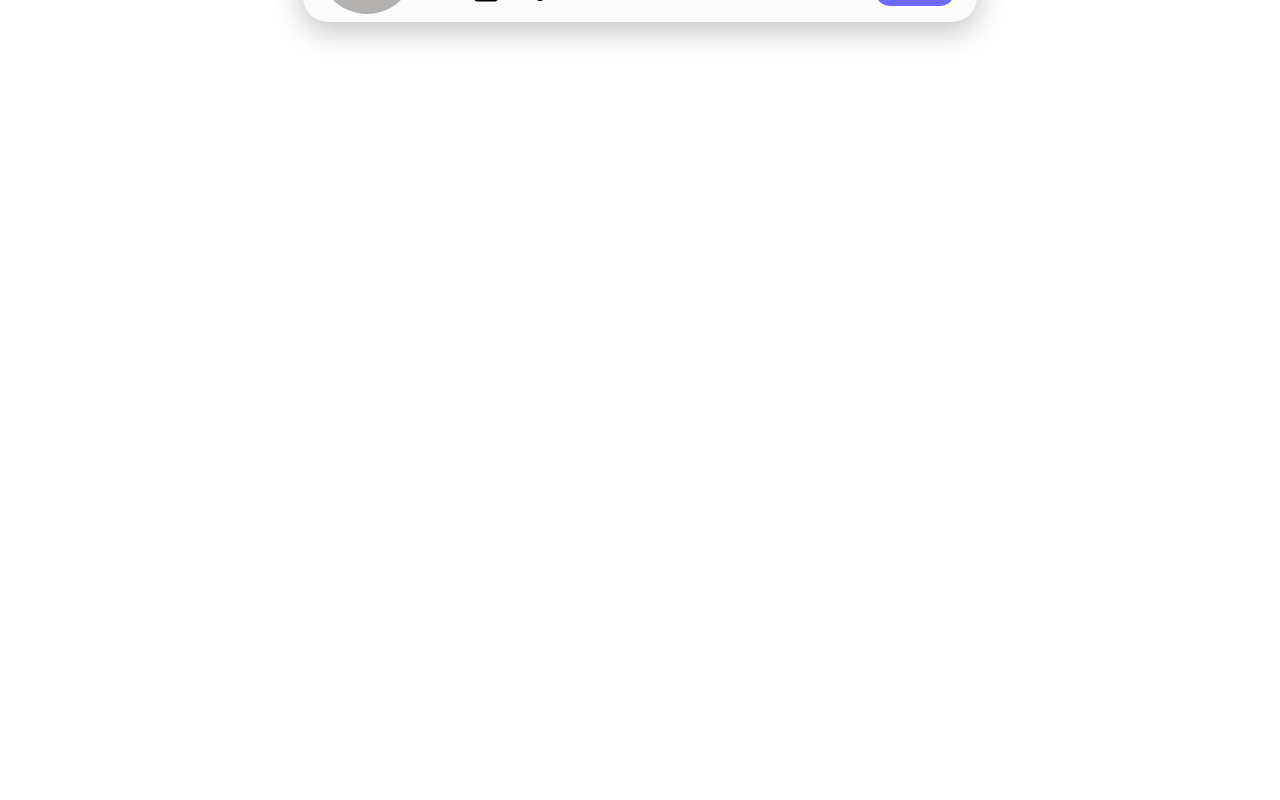
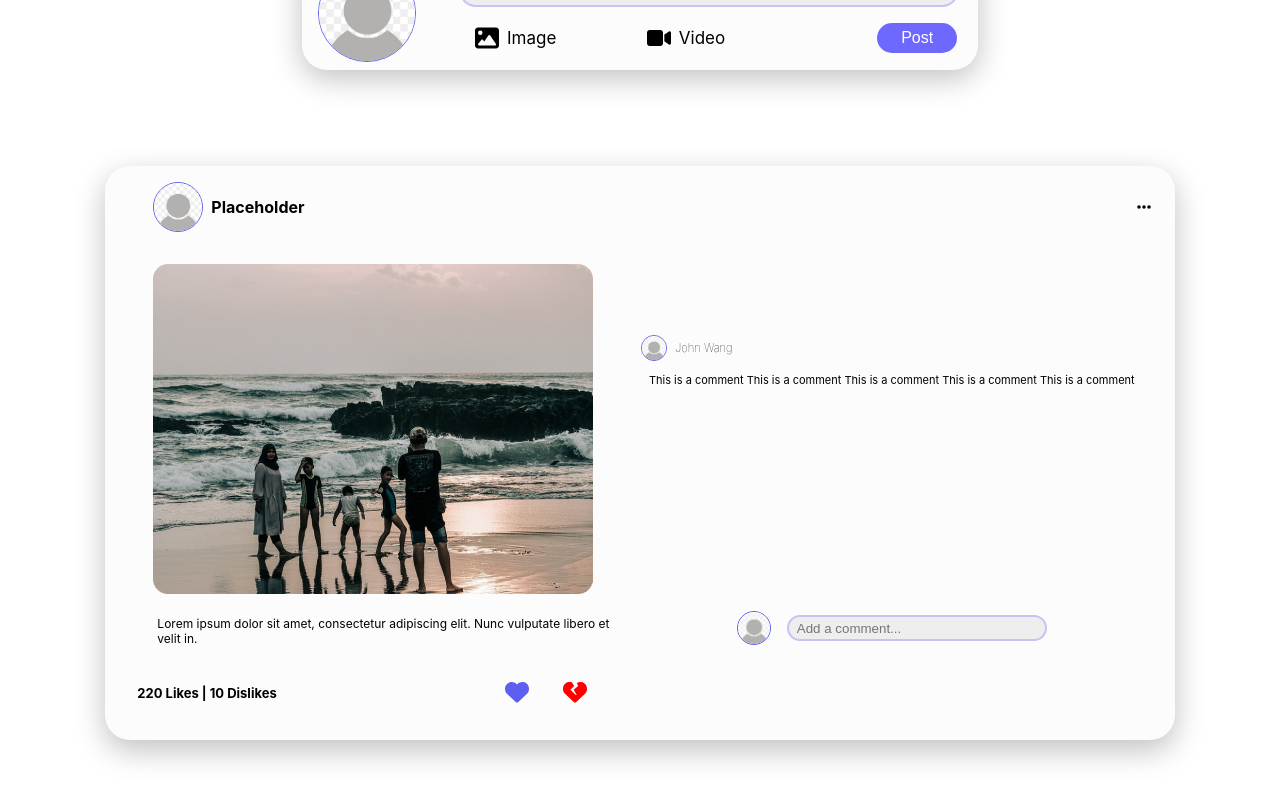
Before and after one commit to omar-ameen1/cis557old, a React (Create React App) app in the folder webgram/: page / in a window 1280 px wide. Shown: the part 558-1358 px from the top of the page. Before the commit the page ends 936 px from the top, so only its background shows below. Built offline with nearby package versions, Linux system fonts and the light colour scheme.

Commit message:
Added post feed

```diff
--- a/webgram/src/App.js
+++ b/webgram/src/App.js
@@ -9,7 +9,7 @@ function App() {
   return (
       <>
         <Header searchIcon={faMagnifyingGlass}/>
-        <MainBody userName={"Placeholder"} videoIcon={faVideoCamera} imageIcon={faImage}/>
+        <MainBody userName={"Placeholder"} videoIcon={faVideoCamera} imageIcon={faImage} postBio={"Lorem ipsum dolor sit amet, consectetur adipiscing elit. Nunc vulputate libero et velit in."}/>
       </>
 
   );
--- a/webgram/src/components/main-view-components/main-body.js
+++ b/webgram/src/components/main-view-components/main-body.js
@@ -3,6 +3,8 @@ import ProfileHeaderBox from "./profile-header-self/profile-header-box";
 import NewPostSectionWrapper from "./new-post-section/new-post-section-wrapper";
 import userIcon from "./profile-header-self/anon-user-icon.jpg";
 import PostsTaggedSwitcher from './new-post-section/posts-tagged-switcher';
+import PostBox from "./profile-post/post-box";
+import postImage from "./profile-post/Rectangle 36.png";
 
 export default function MainBody(props) {
     return (
@@ -10,6 +12,7 @@ export default function MainBody(props) {
             <ProfileHeaderBox profileImage={userIcon} userName={props.userName}/>
             <PostsTaggedSwitcher />
             <NewPostSectionWrapper profileImage={userIcon} videoIcon={props.videoIcon} imageIcon={props.imageIcon}/>
+            <PostBox profileImage={userIcon} userName={props.userName} postImage={postImage} postBio={props.postBio}/>
         </div>
     );
 }
--- /dev/null
+++ b/webgram/src/components/main-view-components/profile-post/comment-object.js
@@ -0,0 +1,17 @@
+import React from 'react';
+
+export default function CommentObject(props) {
+    return (
+        <div className={"comment-object"}>
+            <div className={"comment-user-identifier"}>
+                <img className={"comment-object-profile-pic"} src={props.profileImage} alt={"pfp"}/>
+                <div className={"comment-object-name"}>
+                    John Wang
+                </div>
+            </div>
+            <div className={"comment-object-text"}>
+                This is a comment This is a comment This is a comment This is a comment This is a comment
+            </div>
+        </div>
+    );
+}
--- /dev/null
+++ b/webgram/src/components/main-view-components/profile-post/post-box.js
@@ -0,0 +1,25 @@
+import React from 'react';
+import { faEllipsis } from '@fortawesome/free-solid-svg-icons';
+import { FontAwesomeIcon } from "@fortawesome/react-fontawesome";
+import PostLeft from "./post-left";
+import PostRight from "./post-right";
+
+export default function PostBox(props) {
+    return (
+        <div className={"post-box"}>
+            <div className={"post-box-header"}>
+                <div className={"post-user-info"}>
+                    <img src={props.profileImage} className={"post-box-profile-image"} alt={"pfp"}/>
+                    <text className={"post-box-username"}>
+                        {props.userName}
+                    </text>
+                </div>
+                <FontAwesomeIcon icon={faEllipsis} className={"post-box-ellipsis"}/>
+            </div>
+            <div className={"post-box-body"}>
+                <PostLeft postImage={props.postImage} postBio={props.postBio}/>
+                <PostRight profileImage={props.profileImage} />
+            </div>
+        </div>
+    );
+}
--- /dev/null
+++ b/webgram/src/components/main-view-components/profile-post/post-left.js
@@ -0,0 +1,16 @@
+import React from 'react';
+import PostLikesDislikesBar from "./post-likes-dislikes-bar";
+
+export default function PostLeft(props) {
+    return (
+        <div className={"post-box-body-left"}>
+            <div className={"post-image"}>
+                <img src={props.postImage} className={"post-image"} alt={"post"}/>
+            </div>
+            <div className={"post-image-bio"}>
+                {props.postBio}
+            </div>
+            <PostLikesDislikesBar />
+        </div>
+    );
+}
--- /dev/null
+++ b/webgram/src/components/main-view-components/profile-post/post-likes-dislikes-bar.js
@@ -0,0 +1,21 @@
+import React from 'react';
+import { faHeart, faHeartBroken } from '@fortawesome/free-solid-svg-icons';
+import { FontAwesomeIcon } from "@fortawesome/react-fontawesome";
+
+export default function PostLikesDislikesBar(props) {
+    return (
+        <div className={"post-likes-dislikes-bar"}>
+            <div className={"likes-dislikes-counter"}>
+                220 Likes | 10 Dislikes
+            </div>
+            <div className={"likes-dislikes-buttons"}>
+                <button className={"like-button"}>
+                    <FontAwesomeIcon icon={faHeart} className={"like-button-icon"}/>
+                </button>
+                <button className={"dislike-button"}>
+                    <FontAwesomeIcon icon={faHeartBroken} className={"dislike-button-icon"}/>
+                </button>
+            </div>
+        </div>
+    );
+}
--- /dev/null
+++ b/webgram/src/components/main-view-components/profile-post/post-right.js
@@ -0,0 +1,16 @@
+import React from 'react';
+import CommentObject from "./comment-object";
+
+export default function PostRight(props) {
+    return (
+        <div className={"post-box-body-right"}>
+            <div className={"comments-box"}>
+                <CommentObject profileImage={props.profileImage} />
+            </div>
+            <div className={"add-comment-box"}>
+                <img className={"new-comment-profile-pic"} src={props.profileImage} alt={"pfp"}/>
+                <input className={"add-comment-box-textarea"} placeholder={"Add a comment..."} />
+            </div>
+        </div>
+    );
+}
--- a/webgram/src/css/main.css
+++ b/webgram/src/css/main.css
@@ -94,7 +94,7 @@
 }
 
 .main-body {
-    margin-top: 5rem;
+    margin-top: 20rem;
     background-color: #FFFFFF;
     min-height: 100vh;
     display: flex;
@@ -190,6 +190,7 @@
     border-radius: 50%;
     max-height: 14rem;
     position: relative;
+    border: #5D5FEF 1px solid;
     margin-left: -5rem;
 }
 
@@ -272,7 +273,7 @@
     color: black;
     border-radius: 25px;
     box-shadow: 0 8px 30px rgba(0, 0, 0, 0.25);
-    padding: 0.5rem 0rem 0.5rem 10rem;
+    padding: 0.5rem 0 0.5rem 10rem;
 }
 
 .new-post-box-left {
@@ -306,6 +307,7 @@
 .new-post-box-profile-picture {
     border-radius: 50%;
     max-height: 6rem;
+    border: #5D5FEF 1px solid;
 }
 
 .new-post-box-right-bottom {
@@ -362,3 +364,196 @@
     position: relative;
     float: right;
 }
+
+.post-box {
+    display: flex;
+    flex-direction: column;
+    background: #FCFCFC;
+    box-shadow: 0 10px 30px rgba(0, 0, 0, 0.25);
+    border-radius: 25px;
+    color: black;
+    top: -4rem;
+    position: relative;
+}
+
+.post-box-header {
+    display: flex;
+    flex-direction: row;
+    align-items: center;
+    justify-content: space-between;
+    padding: 1rem 1rem 0 1rem;
+}
+
+.post-user-info {
+    padding-left: 2rem;
+    display: flex;
+    flex-direction: row;
+    align-items: center;
+    justify-content: space-between;
+}
+
+.post-box-body {
+    display: flex;
+    flex-direction: row;
+    align-items: center;
+    justify-content: center;
+    padding: 1rem 1rem 0 1rem;
+}
+
+.post-box-profile-image {
+    border-radius: 50%;
+    max-height: 3rem;
+    border: #5D5FEF 1px solid;
+}
+
+.post-box-username {
+    font-size: 1rem;
+    font-weight: bold;
+    margin-left: 0.5rem;
+}
+
+.post-box-ellipsis {
+    font-size: 1rem;
+    font-weight: bold;
+    margin-left: 28rem;
+    margin-right: 0.5rem;
+    cursor: pointer;
+}
+
+.post-box-body-left {
+    display: flex;
+    flex-direction: column;
+    align-items: center;
+    justify-content: center;
+    padding: 1rem 1rem 0 1rem;
+}
+
+.post-box-body-right {
+    display: flex;
+    flex-direction: column;
+    align-items: center;
+    justify-content: center;
+    padding: 1rem 1rem 0 1rem;
+}
+
+.post-image-bio {
+    font-size: 12px;
+    text-align: left;
+    width: 100%;
+    margin: 1rem -2rem 0 0.5rem;
+}
+
+.post-likes-dislikes-bar {
+    display: flex;
+    flex-direction: row;
+    align-items: center;
+    justify-content: space-between;
+    padding: 0 1rem 0 1rem;
+    text-align: left;
+    width: 100%;
+    margin-bottom: 2rem;
+    margin-top: 2rem;
+}
+
+.likes-dislikes-counter {
+    font-size: 13px;
+    font-weight: bold;
+}
+
+.likes-dislikes-buttons {
+    display: flex;
+    flex-direction: row;
+    align-items: center;
+    justify-content: space-between;
+    padding: 0 1rem 0 1rem;
+    width: 20%;
+}
+
+.likes-dislikes-buttons button {
+    background: none;
+    border: none;
+}
+
+.like-button {
+    cursor: pointer;
+    color: #5D5FEF;
+    font-size: 1.5rem;
+}
+
+.dislike-button {
+    cursor: pointer;
+    color: red;
+    font-size: 1.5rem;
+}
+
+.add-comment-box {
+    display: flex;
+    flex-direction: row;
+    position: relative;
+    top: 5rem;
+    justify-content: center;
+    align-content: center;
+    align-items: center;
+}
+
+.comments-box {
+    width: 100%;
+    display: flex;
+    flex-direction: column;
+    position: relative;
+    top: -8rem;
+}
+
+.add-comment-box-textarea {
+    width: 15rem;
+    height: 1rem;
+    padding: 0.2rem 0.5rem;
+    border: 2px solid #C6C4F5;
+    border-radius: 20px;
+    background: #EEEEEE;
+}
+
+.new-comment-profile-pic {
+    position: relative;
+    margin-right: 1rem;
+    border-radius: 50%;
+    max-height: 2rem;
+    border: #5D5FEF 1px solid;
+}
+
+.comment-object {
+    display: flex;
+    flex-direction: column;
+    align-items: center;
+    justify-content: space-between;
+    padding: 0.5rem 1rem 0 0;
+    width: 100%;
+    font-size: 11px;
+    text-align: left;
+    margin-bottom: 1rem;
+    margin-top: 1rem;
+}
+
+.comment-user-identifier {
+    display: flex;
+    flex-direction: row;
+    align-items: center;
+    justify-content: left;
+    width: 100%;
+}
+
+.comment-object-profile-pic {
+    border-radius: 50%;
+    max-height: 1.5rem;
+    margin-right: 0.5rem;
+    border: #5D5FEF 1px solid;
+}
+
+.comment-object-name {
+    font-size: 0.7rem;
+    font-weight: lighter;
+}
+
+.comment-object-text {
+    margin-top: 0.75rem;
+}
```
Also changed, not shown: webgram/src/components/main-view-components/profile-post/Rectangle 36.png (added).
